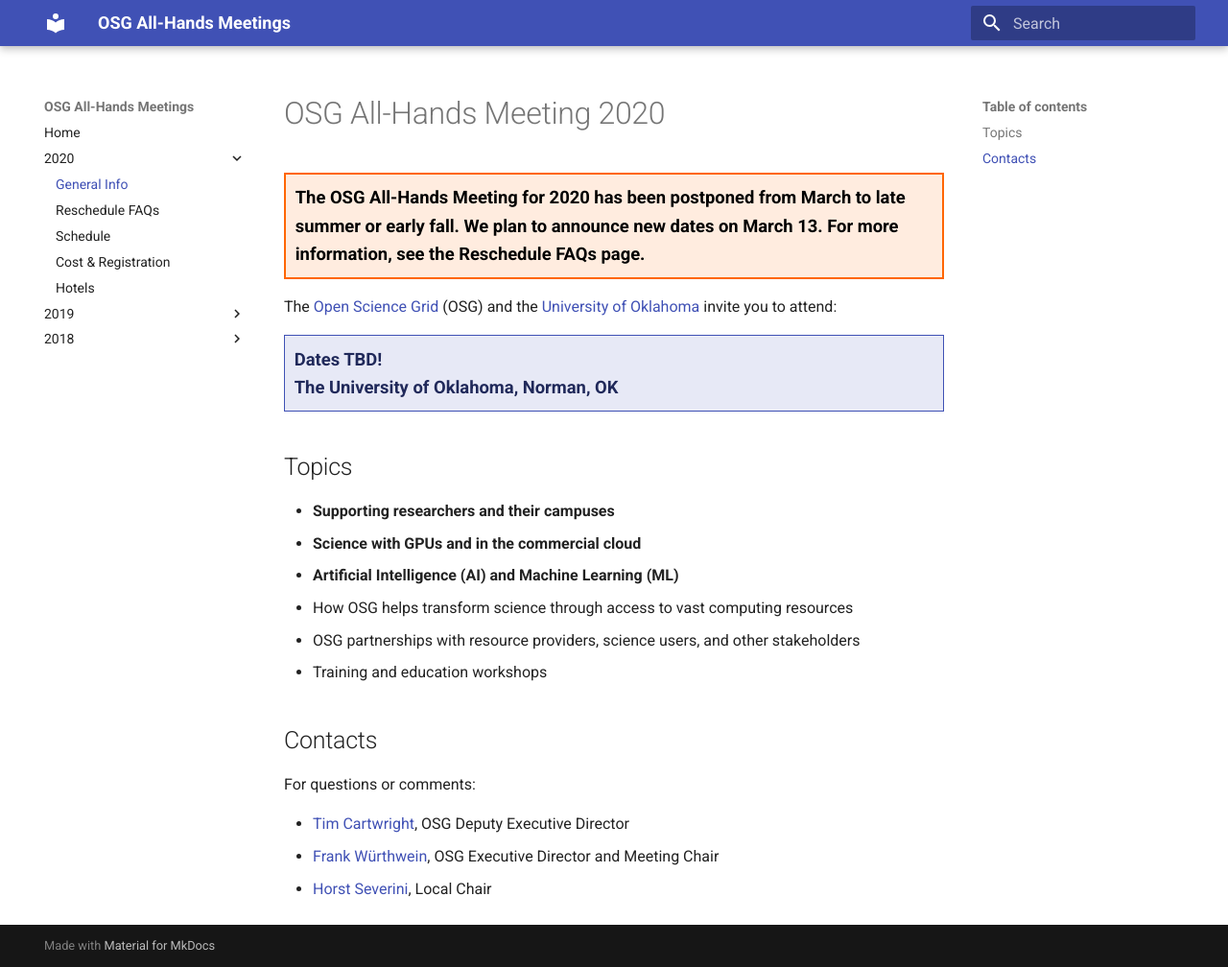
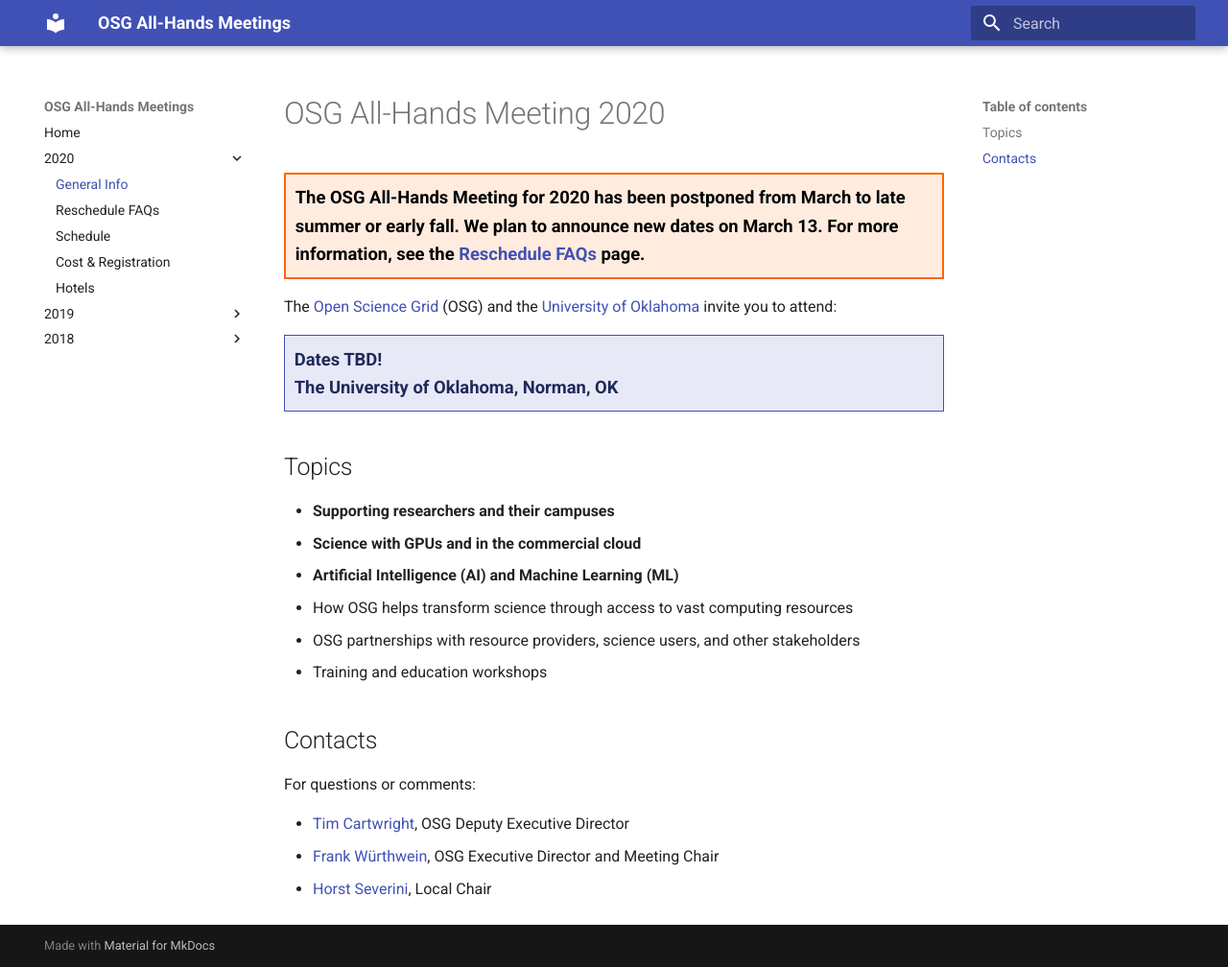
Before and after one commit to osg-htc/all-hands, an MkDocs documentation site: the page built from docs/2020/index.md, in a window 1280 px wide and 1008 px high. Shown: the whole window at 96% size. Built offline with MkDocs 1.6.1 and Material for MkDocs 9.7.7, drawn with Linux system fonts in a browser that asks for light colours; old or Windows-style settings are respelled for this version of MkDocs; some of the changed lines change nothing that is shown.

Commit message:
Fix link on main AHM 2020 page

```diff
--- a/docs/2020/index.md
+++ b/docs/2020/index.md
@@ -3,7 +3,7 @@
 <div style="border: 2px solid #FF6600; color: black; background-color: #FFECDF; padding: 1ex; font-size: 115%; font-weight: bold;">
   The OSG All-Hands Meeting for 2020 has been postponed from March to late
   summer or early fall.  We plan to announce new dates on March 13.  For more
-  information, see the Reschedule FAQs page.
+  information, see the <a href="https://opensciencegrid.org/all-hands/2020/reschedule/">Reschedule FAQs</a> page.
 </div>
 
 The [Open Science Grid](https://www.opensciencegrid.org) (OSG) and the
```
